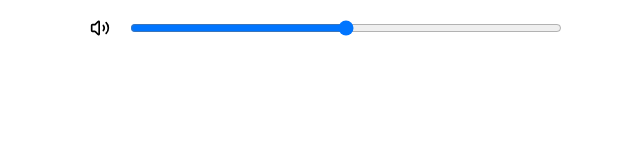
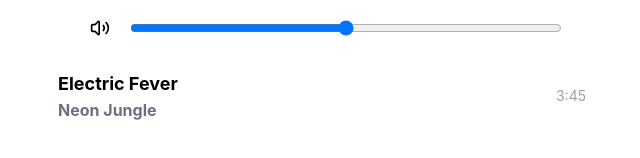
Before and after one commit to Jaylenperez/atlas_music_player, a React (Vite) app: page / in a window 1280 px wide. Shown: the part 576-734 px from the top of the page, without its empty margins (318-958 px from the left). Built offline with nearby package versions, Linux system fonts and the light colour scheme.

Commit message:
play list item component

```diff
--- a/src/components/MusicPlayer.jsx
+++ b/src/components/MusicPlayer.jsx
@@ -2,6 +2,7 @@ import CoverArt from "./CoverArt";
 import SongTitle from "./SongTitle";
 import PlayControls from "./PlayControls";
 import VolumeControls from "./VolumeControls";
+import PlayListItem from "./PlayListItem";
 
 export default function MusicPlayer() {
   return (
@@ -10,6 +11,7 @@ export default function MusicPlayer() {
       <SongTitle />
       <PlayControls />
       <VolumeControls />
+      <PlayListItem />
     </div>
   );
 }
--- /dev/null
+++ b/src/components/PlayListItem.jsx
@@ -0,0 +1,14 @@
+export default function PlayListItem() {
+  return (
+    <div className="flex items-center justify-between">
+      <div>
+        <h1 className="font-sans text-lg font-bold">Electric Fever</h1>
+        <p className="font-sans text-base font-bold text-gray-500">
+          Neon Jungle
+        </p>
+      </div>
+
+      <span className="font-sans text-sm text-gray-400">3:45</span>
+    </div>
+  );
+}
```
